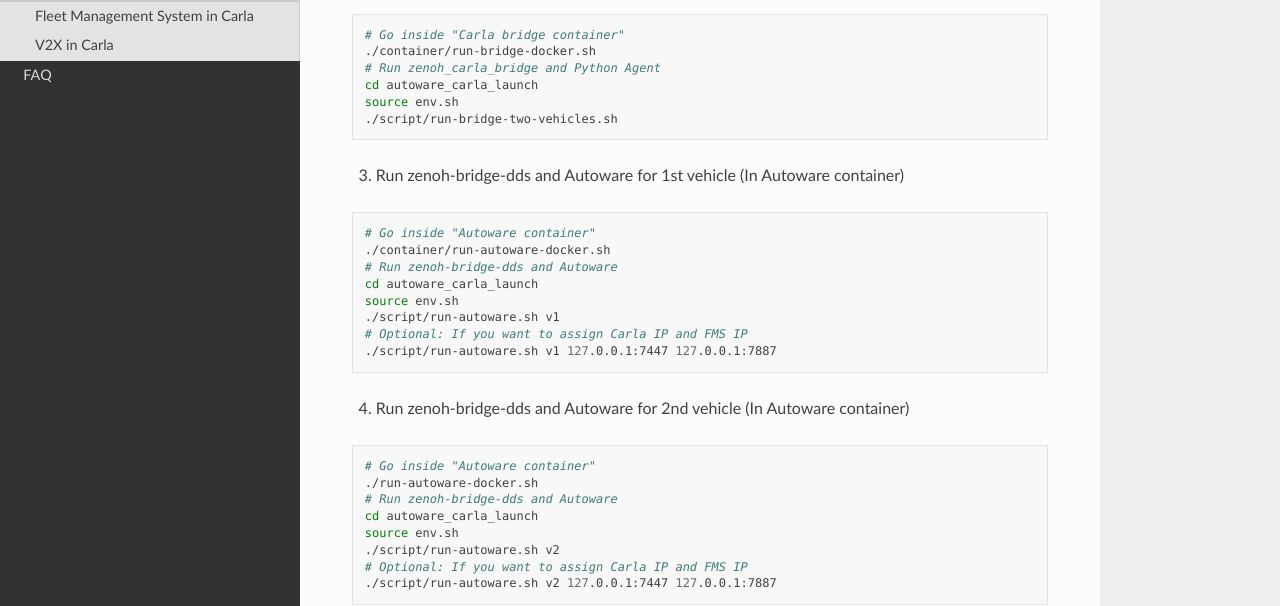
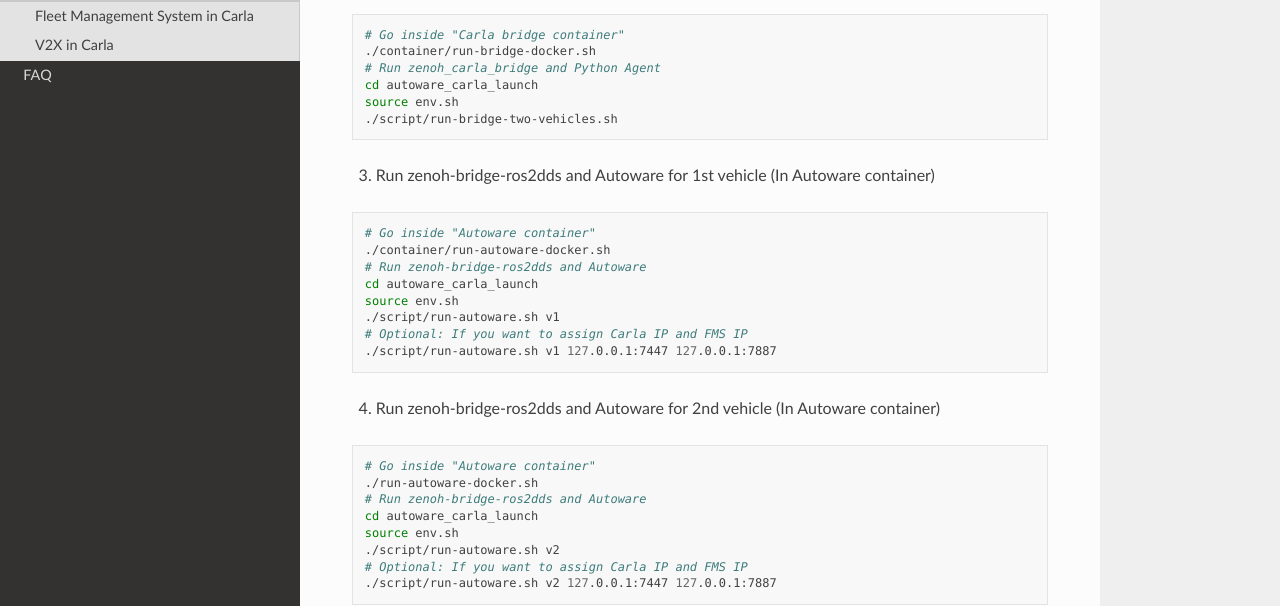
Before and after one commit to evshary/autoware_carla_launch, a Sphinx documentation site: the page built from docs/scenarios/multiple_autowares.rst, in a window 1280 px wide and 1175 px high. Shown: the part 309-915 px from the top of the window. Built offline with Sphinx 7.4.7 and the Read the Docs theme 2.0.0, drawn with Linux system fonts in a browser that asks for light colours.

```diff
--- a/docs/scenarios/autoware.rst
+++ b/docs/scenarios/autoware.rst
@@ -20,13 +20,13 @@
     source env.sh
     ./script/run-bridge.sh
 
-3. Run zenoh-bridge-dds and Autoware (In Autoware container)
+3. Run zenoh-bridge-ros2dds and Autoware (In Autoware container)
 
 ..  code-block:: bash
 
     # Go inside "Autoware container"
     ./container/run-autoware-docker.sh
-    # Run zenoh-bridge-dds and Autoware
+    # Run zenoh-bridge-ros2dds and Autoware
     cd autoware_carla_launch
     source env.sh
     ./script/run-autoware.sh
--- a/docs/scenarios/multiple_autowares.rst
+++ b/docs/scenarios/multiple_autowares.rst
@@ -18,26 +18,26 @@
     source env.sh
     ./script/run-bridge-two-vehicles.sh
 
-3. Run zenoh-bridge-dds and Autoware for 1st vehicle (In Autoware container)
+3. Run zenoh-bridge-ros2dds and Autoware for 1st vehicle (In Autoware container)
 
 ..  code-block:: bash
 
     # Go inside "Autoware container"
     ./container/run-autoware-docker.sh
-    # Run zenoh-bridge-dds and Autoware
+    # Run zenoh-bridge-ros2dds and Autoware
     cd autoware_carla_launch
     source env.sh
     ./script/run-autoware.sh v1
     # Optional: If you want to assign Carla IP and FMS IP
     ./script/run-autoware.sh v1 127.0.0.1:7447 127.0.0.1:7887
 
-4. Run zenoh-bridge-dds and Autoware for 2nd vehicle (In Autoware container)
+4. Run zenoh-bridge-ros2dds and Autoware for 2nd vehicle (In Autoware container)
 
 ..  code-block:: bash
 
     # Go inside "Autoware container"
     ./run-autoware-docker.sh
-    # Run zenoh-bridge-dds and Autoware
+    # Run zenoh-bridge-ros2dds and Autoware
     cd autoware_carla_launch
     source env.sh
     ./script/run-autoware.sh v2
```
Also changed, not shown: README.md (+6 -6 lines), .gitmodules, 8 other files.
